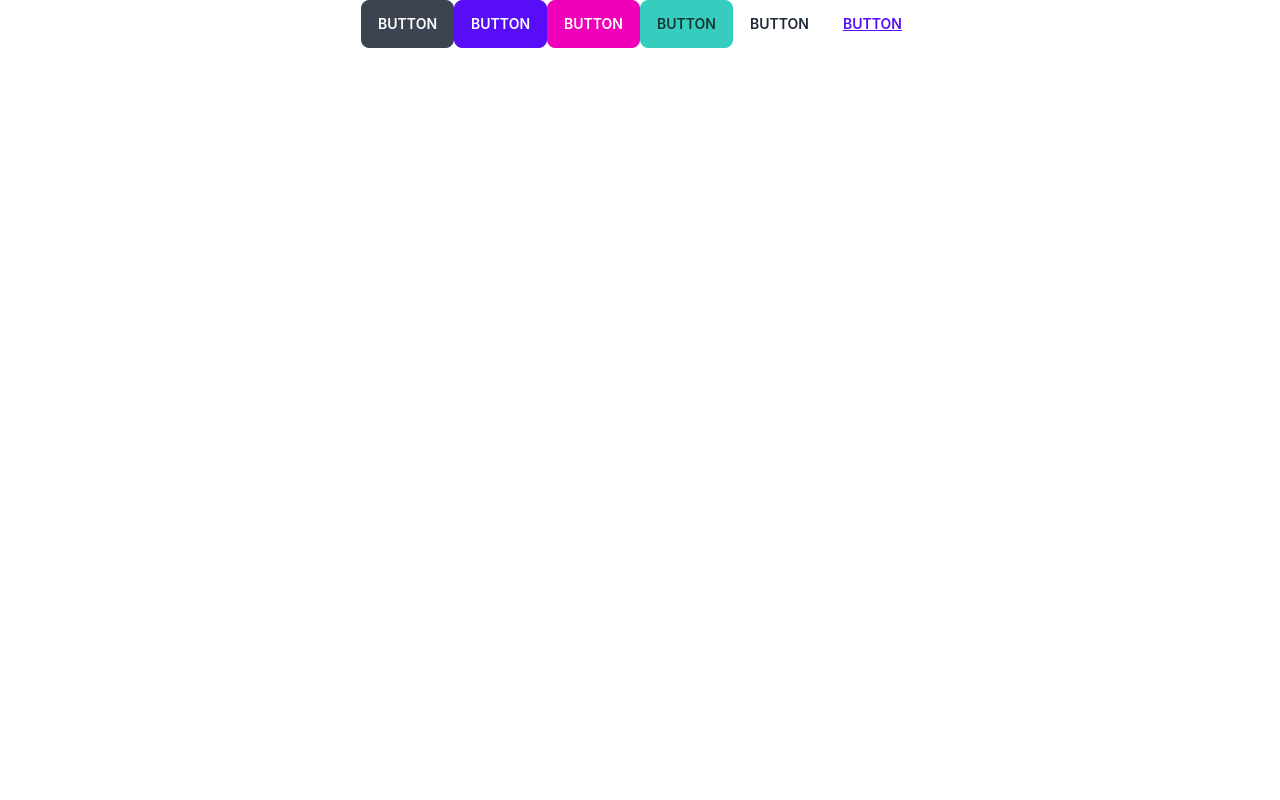
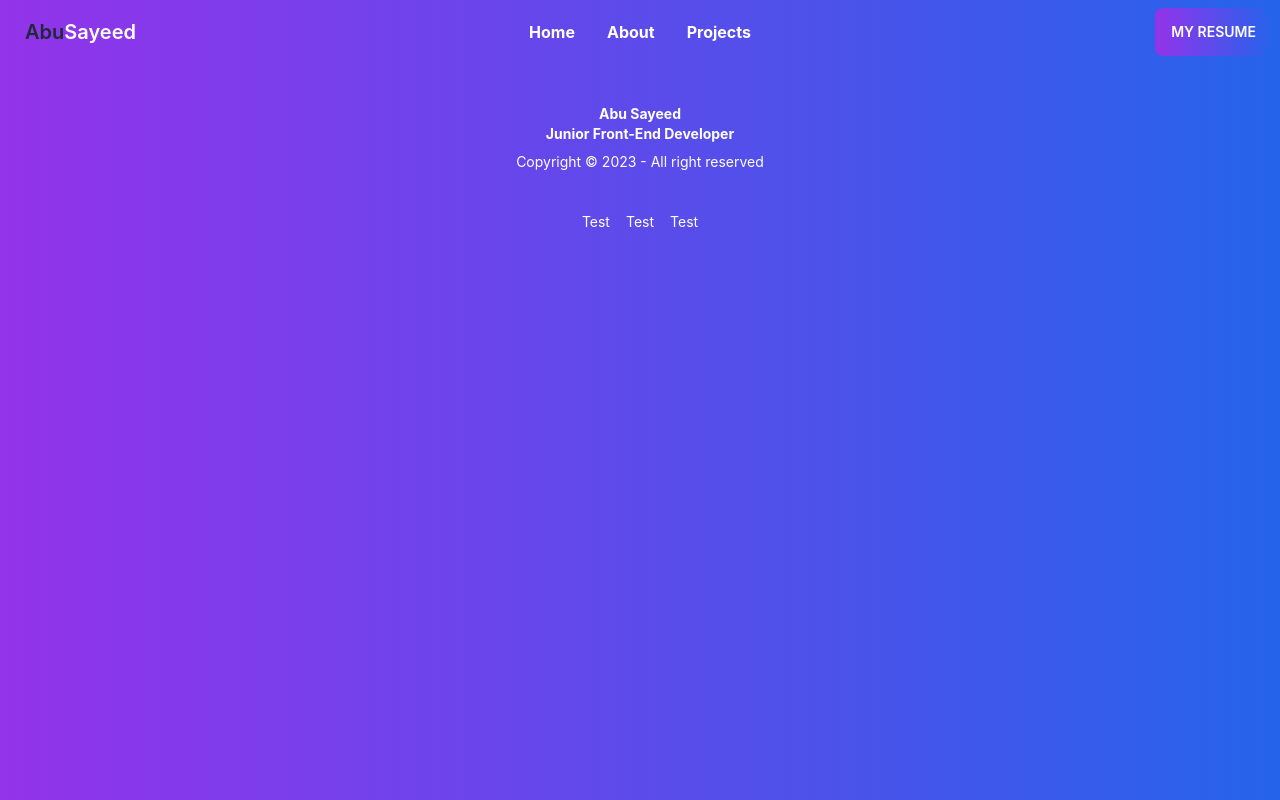
Before and after one commit to Sayeednayeem1/my-portfolio, a React (Create React App) app: page / in a window 1280 px wide. Built offline with nearby package versions, Linux system fonts and the light colour scheme.

Commit message:
added footer

```diff
--- a/public/index.html
+++ b/public/index.html
@@ -1,5 +1,5 @@
 <!DOCTYPE html>
-<html lang="en">
+<html class="bg-gradient-to-r from-purple-600 to-blue-600" lang="en">
   <head>
     <meta charset="utf-8" />
     <link rel="icon" href="%PUBLIC_URL%/favicon.ico" />
--- a/src/App.js
+++ b/src/App.js
@@ -1,15 +1,12 @@
 
+import { RouterProvider } from 'react-router-dom';
 import './App.css';
+import { router } from './Router/Routes';
 
 function App() {
   return (
-    <div className="App">
-      <button className="btn">Button</button>
-      <button className="btn btn-primary">Button</button>
-      <button className="btn btn-secondary">Button</button>
-      <button className="btn btn-accent">Button</button>
-      <button className="btn btn-ghost">Button</button>
-      <button className="btn btn-link">Button</button>
+    <div className="max-w-[1440px] mx-auto">
+      <RouterProvider router={router}></RouterProvider>
     </div>
   );
 }
--- /dev/null
+++ b/src/Router/Routes.js
@@ -0,0 +1,28 @@
+import { createBrowserRouter } from "react-router-dom";
+import Main from "../layout/Main";
+import About from "../pages/Home/About/About";
+import Home from "../pages/Home/Home/Home";
+import Projects from "../pages/Home/Projects/Projects";
+
+
+// todo this is react router dom component
+export const router = createBrowserRouter([
+    {
+        path: "/",
+        element: <Main></Main>,
+        children: [
+            {
+                path: "/",
+                element: <Home></Home>
+            },
+            {
+                path: "/about",
+                element: <About></About>
+            },
+            {
+                path: "/projects",
+                element: <Projects></Projects>
+            }
+        ]
+    }
+])
--- /dev/null
+++ b/src/layout/Main.js
@@ -0,0 +1,16 @@
+import React from 'react';
+import { Outlet } from 'react-router-dom';
+import Footer from '../pages/Shared/Footer/Footer';
+import Header from '../pages/Shared/Header/Header';
+
+const Main = () => {
+    return (
+        <div>
+            <Header></Header>
+            <Outlet></Outlet>
+            <Footer></Footer>
+        </div>
+    );
+};
+
+export default Main;
--- /dev/null
+++ b/src/pages/Home/About/About.js
@@ -0,0 +1,11 @@
+import React from 'react';
+
+const About = () => {
+    return (
+        <div className='mt-10'>
+
+        </div>
+    );
+};
+
+export default About;
--- /dev/null
+++ b/src/pages/Home/Home/Home.js
@@ -0,0 +1,11 @@
+import React from 'react';
+
+const Home = () => {
+    return (
+        <div>
+
+        </div>
+    );
+};
+
+export default Home;
--- /dev/null
+++ b/src/pages/Home/Projects/Projects.js
@@ -0,0 +1,11 @@
+import React from 'react';
+
+const Projects = () => {
+    return (
+        <div>
+            <h3>this is the projects page</h3>
+        </div>
+    );
+};
+
+export default Projects;
--- /dev/null
+++ b/src/pages/Shared/Footer/Footer.js
@@ -0,0 +1,26 @@
+import React from 'react';
+import footer from '../../../assets/images/footer.png'
+
+const Footer = () => {
+    return (
+        <div className=''>
+            <footer className="footer footer-center p-10 text-primary-content">
+                <div>
+                    <p className="font-bold">
+                        Abu Sayeed <br />Junior Front-End Developer
+                    </p>
+                    <p>Copyright © 2023 - All right reserved</p>
+                </div>
+                <div>
+                    <div className="grid grid-flow-col gap-4">
+                        <a href="/">Test</a>
+                        <a href="/">Test</a>
+                        <a href="/">Test</a>
+                    </div>
+                </div>
+            </footer>
+        </div>
+    );
+};
+
+export default Footer;
--- /dev/null
+++ b/src/pages/Shared/Header/Header.js
@@ -0,0 +1,39 @@
+import React from 'react';
+import { Link } from 'react-router-dom';
+
+const Header = () => {
+
+    const headerRoutes = <>
+        <li><Link to="/">Home</Link></li>
+        <li><Link to="about">About</Link></li>
+        <li><Link to="/projects">Projects</Link></li>
+    </>
+
+    return (
+        <div>
+            <div className="navbar">
+                <div className="navbar-start">
+                    <div className="dropdown">
+                        <label tabIndex={0} className="btn btn-ghost lg:hidden">
+                            <svg xmlns="http://www.w3.org/2000/svg" className="h-5 w-5" fill="none" viewBox="0 0 24 24" stroke="currentColor"><path strokeLinecap="round" strokeLinejoin="round" strokeWidth="2" d="M4 6h16M4 12h8m-8 6h16" /></svg>
+                        </label>
+                        <ul tabIndex={0} className="menu menu-compact dropdown-content mt-3 p-2 shadow rounded-box w-52 text-white font-bold">
+                            {headerRoutes}
+                        </ul>
+                    </div>
+                    <a href='/' className="btn btn-ghost normal-case text-xl">Abu<span className='text-white'>Sayeed</span></a>
+                </div>
+                <div className="navbar-center hidden lg:flex">
+                    <ul className="menu menu-horizontal px-1 text-white font-bold">
+                        {headerRoutes}
+                    </ul>
+                </div>
+                <div className="navbar-end ">
+                    <a href='https://drive.google.com/file/d/1KKV1dAsGIhR7HisZgOYCbDbXS9v1-k-V/view?usp=sharing' className="btn bg-gradient-to-r from-purple-600 to-blue-600 border-none">My Resume</a>
+                </div>
+            </div>
+        </div>
+    );
+};
+
+export default Header;
```
Also changed, not shown: src/assets/images/footer.png (added).
